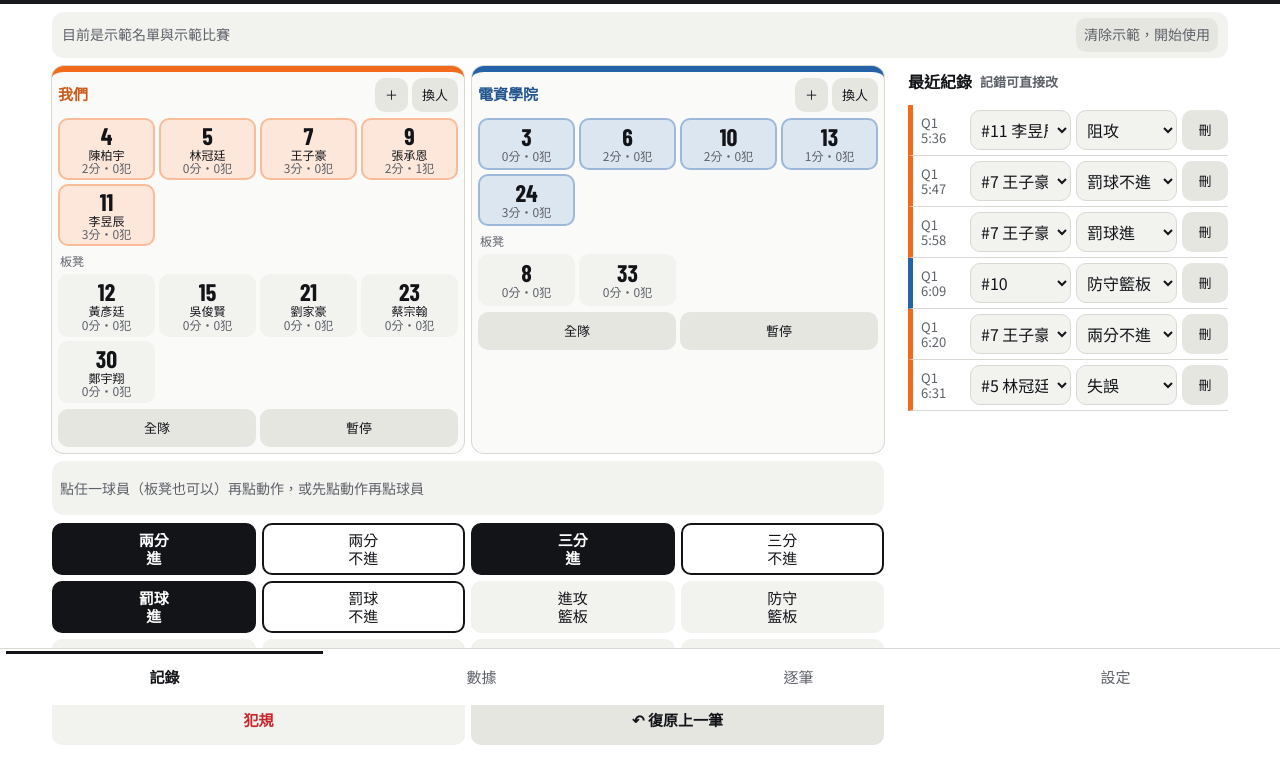
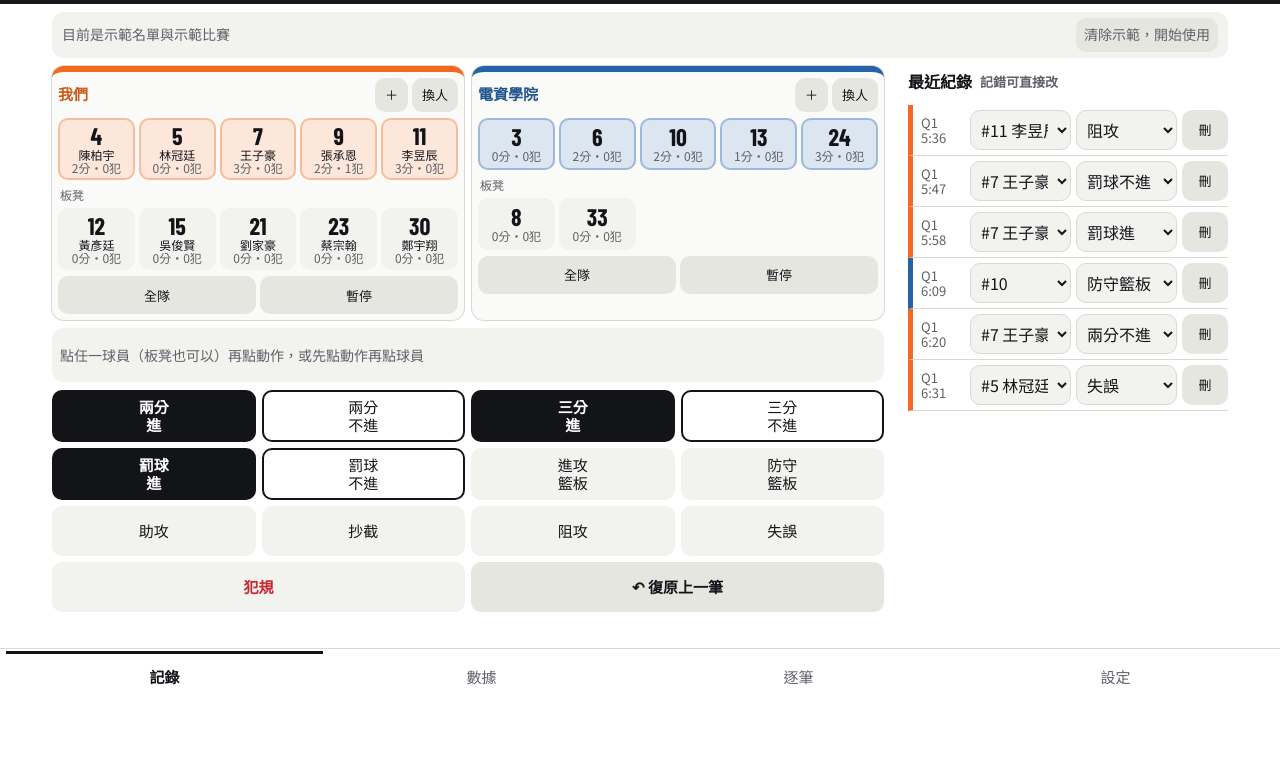
Before and after one commit to Lien-Yu-Hsin/-, a plain HTML site: page index.html in a window 1280 px wide. Shown: the part 95-878 px from the top of the page. After the commit the page ends 800 px from the top, so only its background shows below. Drawn offline with nearby package versions, Linux system fonts and the light colour scheme.

Commit message:
Add files via upload

```diff
--- a/index.html
+++ b/index.html
@@ -51,12 +51,13 @@ main{padding:8px max(2.5vw,8px) calc(76px + env(safe-area-inset-bottom));max-wid
 .ch b{color:var(--ti);font-size:15px;overflow:hidden;text-overflow:ellipsis;white-space:nowrap}
 .ch button{min-height:34px;font-size:13px;padding:2px 10px;background:var(--card2);flex:none}
 .ch button.on{background:var(--tf);color:var(--ton);box-shadow:inset 0 0 0 1px var(--tc);font-weight:700}
-.pg{display:grid;grid-template-columns:repeat(3,minmax(0,1fr));gap:4px}
+.pg{display:grid;grid-template-columns:repeat(5,minmax(0,1fr));gap:4px}
+.pl.empty{border:2px dashed var(--line);background:transparent;min-height:52px;border-radius:10px}
 .sep{grid-column:1/-1;font-size:12px;color:var(--mute);padding:2px 2px 0}
 .pl{display:grid;justify-items:center;align-content:center;padding:4px 1px;border:2px solid transparent;background:var(--card);min-height:52px;line-height:1.1}
 .pl b{font:700 24px/1 var(--num)}
 .pl span{font-size:12px;max-width:100%;overflow:hidden;text-overflow:clip;white-space:nowrap}
-.pl em{font-style:normal;font-size:12px;color:var(--mute);white-space:nowrap}
+.pl em u{text-decoration:none}.pl em{font-style:normal;font-size:12px;color:var(--mute);white-space:nowrap}
 .pl.on{background:var(--tt);border-color:color-mix(in srgb,var(--tc) 35%,transparent)}
 .pl.sel{border-color:var(--tc);box-shadow:inset 0 0 0 2px var(--tc)}
 .pl.pick{border:2px dashed var(--ink)}
@@ -126,7 +127,7 @@ nav button.on{color:var(--ink);font-weight:700;box-shadow:inset 0 3px 0 var(--in
 #toast{position:fixed;left:50%;top:calc(96px + env(safe-area-inset-top));transform:translateX(-50%) translateY(-10px);background:var(--ink);color:var(--bg);padding:8px 14px;border-radius:12px;font-size:15px;opacity:0;pointer-events:none;transition:.18s;z-index:9;max-width:90vw;text-align:center}
 #toast.on{opacity:1;transform:translateX(-50%)}
 @media(prefers-reduced-motion:reduce){#toast{transition:none}button:active{transform:none}}
-@media(min-width:620px){.pg{grid-template-columns:repeat(4,minmax(0,1fr))}}
+@media(max-width:619px){.pg{gap:3px}.pl{min-height:46px;padding:3px 0}.pl>span,.pl em u{display:none}.pl b{font-size:20px}.pl.empty{min-height:46px}}
 @media(min-width:1000px){.live{display:grid;grid-template-columns:minmax(0,1fr) 320px;gap:24px;align-items:start}.side h3{margin-top:0}}
 @media(max-width:360px){.pl b{font-size:21px}.acts button{font-size:14px}.ed li{grid-template-columns:38px minmax(0,1fr) minmax(0,1fr) 42px;gap:4px}}
 </style>
@@ -321,12 +322,12 @@ function renderBoard(st){
 }
 function renderLive(st){
   $('#demo').hidden=!S.demo;
-  const card=(p,isOn)=>{const s=st.m[p.id],f=s.PF;return '<button class="pl'+(isOn?' on':'')+(sel.p===p.id?' sel':'')+(pick[p.tm]===p.id?' pick':'')+(f>=S.pfMax?' out':f>=S.pfMax-1?' f4':'')+'" data-pl="'+esc(p.id)+'"><b>'+esc(p.num)+'</b>'+(p.name?'<span>'+esc(p.name)+'</span>':'')+'<em>'+s.pts+'分·'+f+'犯</em></button>'};
+  const card=(p,isOn)=>{const s=st.m[p.id],f=s.PF;return '<button class="pl'+(isOn?' on':'')+(sel.p===p.id?' sel':'')+(pick[p.tm]===p.id?' pick':'')+(f>=S.pfMax?' out':f>=S.pfMax-1?' f4':'')+'" data-pl="'+esc(p.id)+'"><b>'+esc(p.num)+'</b>'+(p.name?'<span>'+esc(p.name)+'</span>':'')+'<em><u>'+s.pts+'分·</u>'+f+'犯</em></button>'};
   $('#cols').innerHTML=S.side.map(t=>{
     const on=team(t).filter(p=>S.on[t].includes(p.id)),bench=team(t).filter(p=>!S.on[t].includes(p.id));
     return '<div class="col t'+t+'"><div class="ch"><b>'+esc(S.name[t])+'</b><span style="display:flex;gap:4px"><button data-qopen="'+t+'" aria-label="新增球員">＋</button><button class="'+(subm[t]?'on':'')+'" data-subm="'+t+'">'+(subm[t]?'完成':'換人')+'</button></span></div>'+
       (qopen[t]?'<div class="qadd" style="margin:0 0 6px"><input id="qa-'+t+'" data-qa="'+t+'" inputmode="numeric" maxlength="3" placeholder="輸入背號" aria-label="新增'+esc(S.name[t])+'球員背號"><button data-qadd="'+t+'" aria-label="加入">加</button></div>':'')+
-      '<div class="pg">'+on.map(p=>card(p,true)).join('')+(bench.length?'<div class="sep">板凳</div>'+bench.map(p=>card(p,false)).join(''):'')+'</div>'+
+      '<div class="pg">'+on.map(p=>card(p,true)).join('')+Array.from({length:Math.max(0,5-on.length)},()=>'<i class="pl empty"></i>').join('')+(bench.length?'<div class="sep">板凳</div>'+bench.map(p=>card(p,false)).join(''):'')+'</div>'+
       '<div class="cf"><button class="'+(sel.tm===t&&!sel.p?'sel':'')+'" data-tsel="'+t+'">全隊</button><button data-to="'+t+'">暫停</button></div>'+'</div>';
   }).join('');
   const selTm=sel.p?P(sel.p).tm:sel.tm,subT=subm.h?'h':subm.a?'a':null,h={};
```
Also changed, not shown: sw.js (+5 -3 lines).
